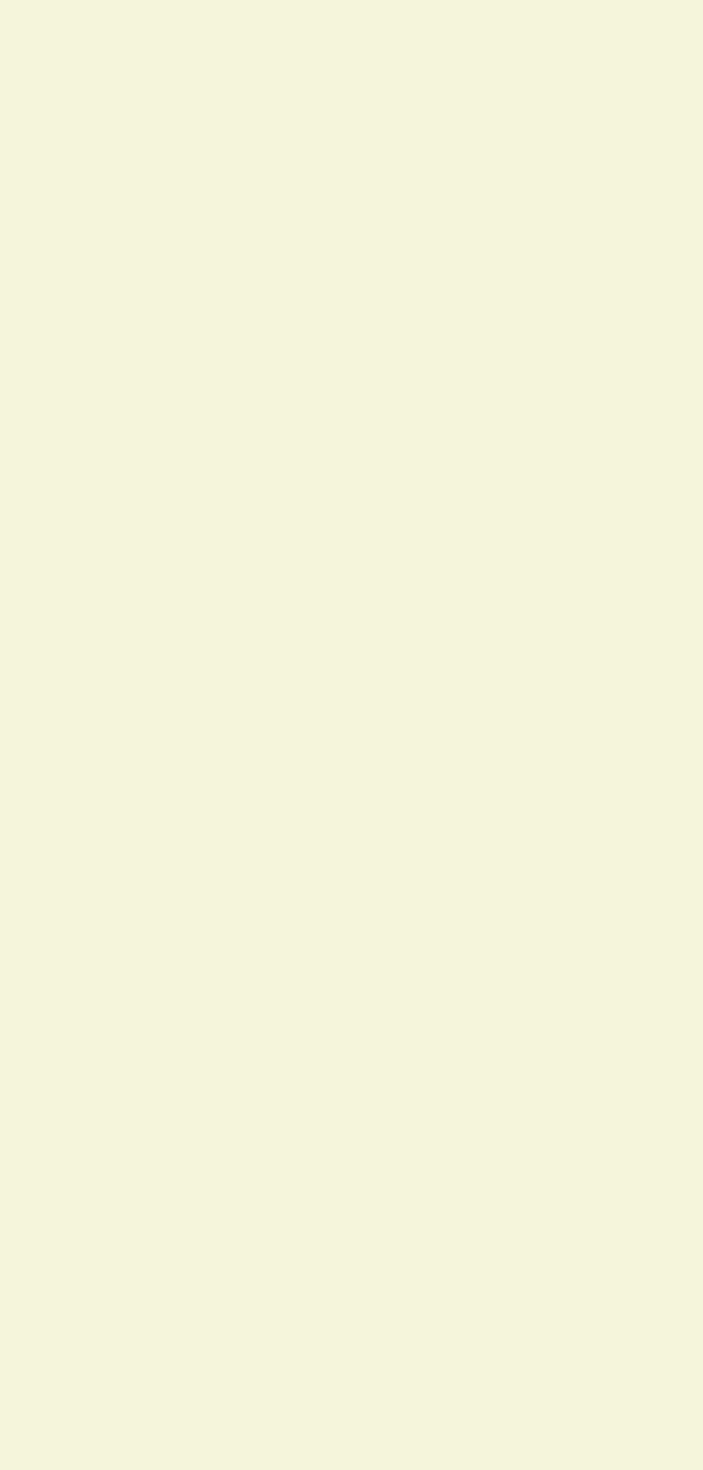
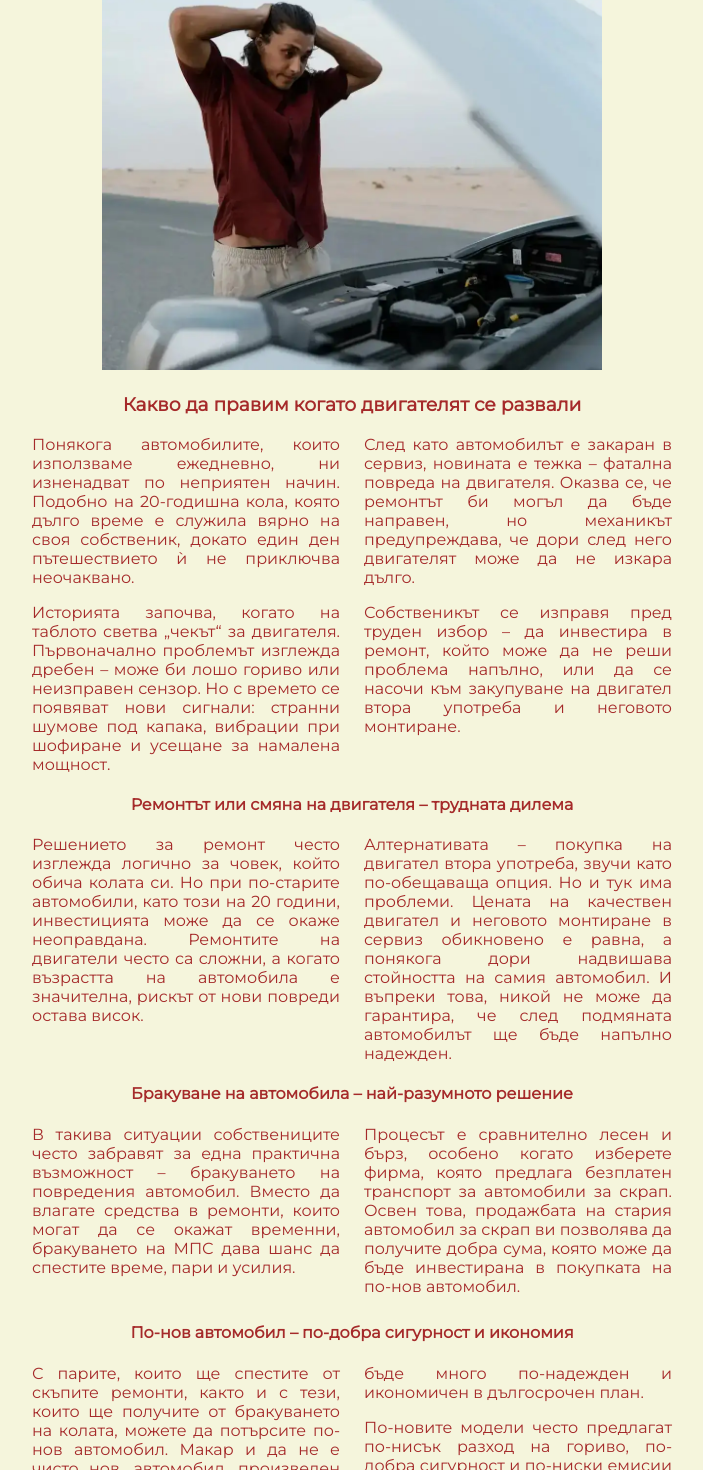
Before and after one commit to inweblife/avtoscrap, a Next.js app: page /about in a window 1280 px wide. Shown: the part 1301-2771 px from the top of the page, without its empty margins (288-991 px from the left). Before the commit the page ends 1294 px from the top, so only its background shows below. Built offline with nearby package versions, Linux system fonts and the light colour scheme.

Commit message:
add blog post

```diff
--- a/pages/about.js
+++ b/pages/about.js
@@ -105,6 +105,141 @@ const About = () => {
       <section className={styles.btn}>
         <Link href="/services">Услуги</Link>
       </section>
+      <main className={styles.main}>
+        <h2>Популярни статии</h2>
+
+        <div className="picture">
+          <Image
+            src="/car for scrap.webp"
+            alt="cars"
+            width={500}
+            height={300}
+            style={{
+              maxWidth: "100%",
+              height: "auto",
+            }}
+          />
+
+          <h3>Какво да правим когато двигателят се развали</h3>
+        </div>
+
+        <section className={styles.text}>
+          <div className={styles.paragraph}>
+            <p>
+              Понякога автомобилите, които използваме ежедневно, ни изненадват
+              по неприятен начин. Подобно на 20-годишна кола, която дълго време
+              е служила вярно на своя собственик, докато един ден пътешествието
+              ѝ не приключва неочаквано.
+            </p>
+
+            <p>
+              Историята започва, когато на таблото светва „чекът“ за двигателя.
+              Първоначално проблемът изглежда дребен – може би лошо гориво или
+              неизправен сензор. Но с времето се появяват нови сигнали: странни
+              шумове под капака, вибрации при шофиране и усещане за намалена
+              мощност.
+            </p>
+
+            <p>
+              След като автомобилът е закаран в сервиз, новината е тежка –
+              фатална повреда на двигателя. Оказва се, че ремонтът би могъл да
+              бъде направен, но механикът предупреждава, че дори след него
+              двигателят може да не изкара дълго.
+            </p>
+
+            <p>
+              Собственикът се изправя пред труден избор – да инвестира в ремонт,
+              който може да не реши проблема напълно, или да се насочи към
+              закупуване на двигател втора употреба и неговото монтиране.
+            </p>
+          </div>
+        </section>
+
+        <h4>Ремонтът или смяна на двигателя – трудната дилема</h4>
+
+        <section className={styles.text}>
+          <div className={styles.paragraph}>
+            <p>
+              Решението за ремонт често изглежда логично за човек, който обича
+              колата си. Но при по-старите автомобили, като този на 20 години,
+              инвестицията може да се окаже неоправдана. Ремонтите на двигатели
+              често са сложни, а когато възрастта на автомобила е значителна,
+              рискът от нови повреди остава висок.
+            </p>
+
+            <p>
+              Алтернативата – покупка на двигател втора употреба, звучи като
+              по-обещаваща опция. Но и тук има проблеми. Цената на качествен
+              двигател и неговото монтиране в сервиз обикновено е равна, а
+              понякога дори надвишава стойността на самия автомобил. И въпреки
+              това, никой не може да гарантира, че след подмяната автомобилът ще
+              бъде напълно надежден.
+            </p>
+          </div>
+        </section>
+
+        <h4>Бракуване на автомобила – най-разумното решение</h4>
+
+        <section className={styles.text}>
+          <div className={styles.paragraph}>
+            <p>
+              В такива ситуации собствениците често забравят за една практична
+              възможност – бракуването на повредения автомобил. Вместо да
+              влагате средства в ремонти, които могат да се окажат временни,
+              бракуването на МПС дава шанс да спестите време, пари и усилия.
+            </p>
+
+            <p>
+              Процесът е сравнително лесен и бърз, особено когато изберете
+              фирма, която предлага безплатен транспорт за автомобили за скрап.
+              Освен това, продажбата на стария автомобил за скрап ви позволява
+              да получите добра сума, която може да бъде инвестирана в покупката
+              на по-нов автомобил.
+            </p>
+          </div>
+        </section>
+
+        <h4>По-нов автомобил – по-добра сигурност и икономия</h4>
+
+        <section className={styles.text}>
+          <div className={styles.paragraph}>
+            <p>
+              С парите, които ще спестите от скъпите ремонти, както и с тези,
+              които ще получите от бракуването на колата, можете да потърсите
+              по-нов автомобил. Макар и да не е чисто нов, автомобил, произведен
+              преди 5-10 години, вероятно ще бъде много по-надежден и икономичен
+              в дългосрочен план.
+            </p>
+
+            <p>
+              По-новите модели често предлагат по-нисък разход на гориво,
+              по-добра сигурност и по-ниски емисии на вредни газове. Това ги
+              прави не само по-удобни за шофиране, но и по-екологично отговорен
+              избор.
+            </p>
+          </div>
+        </section>
+
+        <h4>Старият автомобил може да ви отвори нови врати</h4>
+
+        <section className={styles.text}>
+          <div className={styles.paragraph}>
+            <p>
+              Фаталната повреда на двигателя не трябва да се приема като краят
+              на пътя. Напротив, това може да бъде възможност за ново начало.
+              Вместо да влагате време и пари в опити да върнете живота на стария
+              автомобил, може би е време да погледнете към по-надеждни и
+              икономични алтернативи.
+            </p>
+
+            <p>
+              Бракуването на автомобила и инвестирането в по-нов модел е не само
+              разумно решение, но и начин да осигурите спокойствие и сигурност
+              на пътя за години напред.
+            </p>
+          </div>
+        </section>
+      </main>
     </>
   );
 };
```
Also changed, not shown: public/car for scrap.webp (added).
